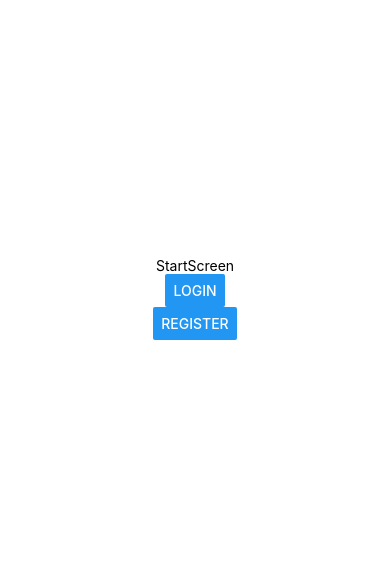
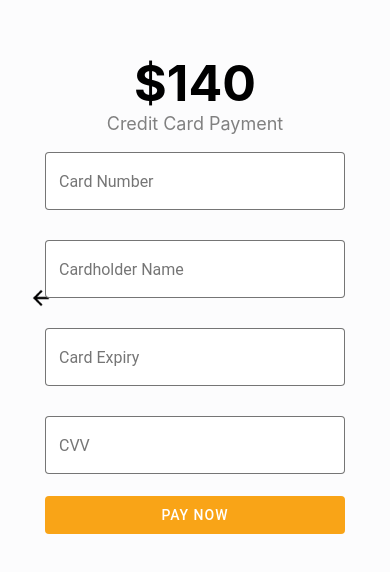
Before and after one commit to JaspalSingh1998/1000-food-paradise, a React Native app: screen /Checkout in a window 390 px wide. Shown: the part 124-696 px from the top of the page. Built offline with nearby package versions, Linux system fonts and the light colour scheme; no server answers; what react-native-status-bar-height would draw is missing.

Commit message:
finished Cart and Checkout

```diff
--- a/src/navigation/StackNavigator.tsx
+++ b/src/navigation/StackNavigator.tsx
@@ -7,6 +7,7 @@ import Home from '../screens/Home';
 import AuthLoading from '../screens/AuthLoading';
 import TabNavigator from './TabNavigator';
 import FoodItem from '../screens/FoodItem';
+import Checkout from '../screens/Checkout';
 
 const Stack = createNativeStackNavigator()
 
@@ -19,6 +20,7 @@ const StackNavigator = () => {
             <Stack.Screen name="Register" component={Register}/>
             <Stack.Screen name="Home" component={TabNavigator}/>
             <Stack.Screen name="Food" component={FoodItem}/>
+            <Stack.Screen name="Checkout" component={Checkout}/>
         </Stack.Navigator>
     )
 }
--- a/src/screens/Cart.tsx
+++ b/src/screens/Cart.tsx
@@ -6,7 +6,7 @@ import Btn from '../components/Button'
 const Cart = ({navigation}) => {
 
   const goToCheckout = () => {
-    navigation.navigate('Profile')
+    navigation.navigate('Checkout')
   }
 
   return (
--- /dev/null
+++ b/src/screens/Checkout.tsx
@@ -0,0 +1,63 @@
+import React, { useState } from 'react'
+import BackButton from '../components/BackButton'
+import Background from '../components/Background'
+import Header from '../components/Header'
+import Paragraph from '../components/Paragraph'
+import TextInput from '../components/TextInput'
+import Btn from '../components/Button'
+import { Text } from 'react-native'
+
+const Checkout = ({navigation}) => {
+  const [cardNumber, setCardNumber] = useState({value: '', error: ''})
+  const [holderName, setHolderName] = useState({value: '', error: ''})
+  const [expiry, setExpiry] = useState({value: '', error: ''})
+  const [cvv, setCvv] = useState({value: '', error: ''})
+
+  const handlePay = () => {
+    alert('Thanks For Shopping with us!!')
+  }
+
+  return (
+    <Background>
+        <BackButton goBack={navigation.goBack}/>
+        <Text style={{ fontSize: 50, fontWeight: 'bold' }}>$140</Text>
+        <Text style={{ fontSize: 18, color: 'grey'}}>Credit Card Payment</Text>
+        <TextInput
+            value={cardNumber.value}
+            description=""
+            errorText={cardNumber.error}
+            onChangeText={(text) => {
+                setCardNumber({ value: text, error: '' })
+            }}
+            label="Card Number"/>
+        <TextInput
+            value={holderName.value}
+            description=""
+            errorText={holderName.error}
+            onChangeText={(text) => {
+                setHolderName({ value: text, error: '' })
+            }}
+            label="Cardholder Name"/>
+        <TextInput
+            value={expiry.value}
+            description=""
+            errorText={expiry.error}
+            onChangeText={(text) => {
+                setExpiry({ value: text, error: '' })
+            }}
+            label="Card Expiry"/>
+        <TextInput
+            value={cvv.value}
+            description=""
+            errorText={cvv.error}
+            onChangeText={(text) => {
+                setCvv({ value: text, error: '' })
+            }}
+            label="CVV"/>
+
+        <Btn onPress={handlePay} mode='custom'>Pay Now</Btn>
+    </Background>
+  )
+}
+
+export default Checkout
```
